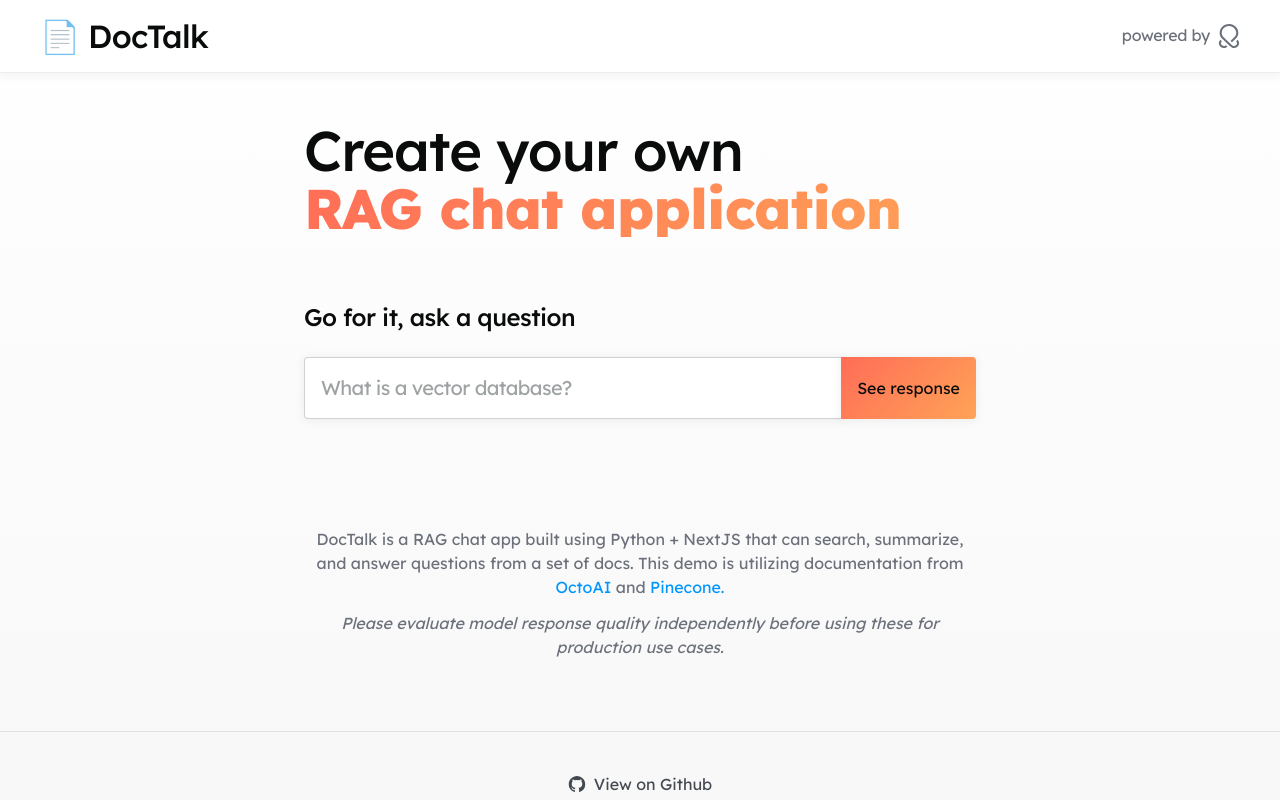
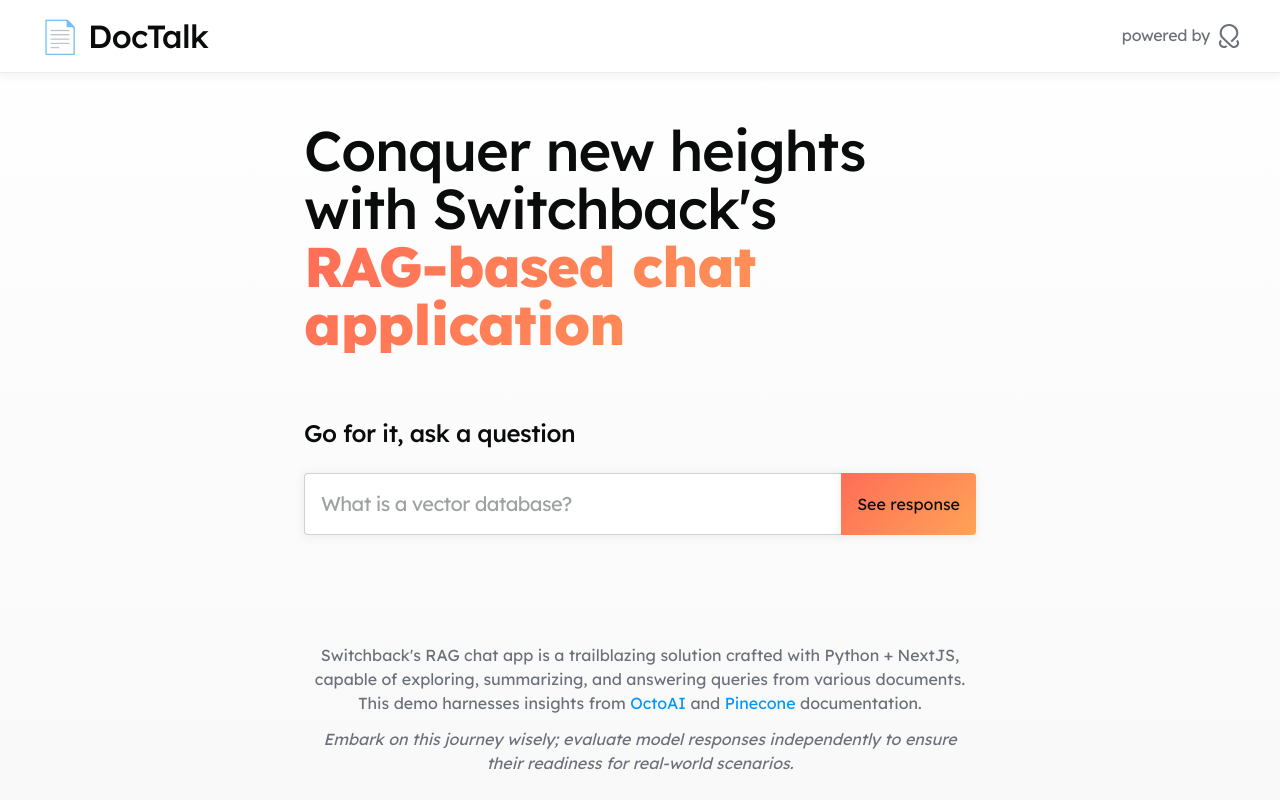
Before and after one commit to chadlagomarsino/octo-ai-cookbook, a Next.js app in the folder doctalk_mods/frontend/: page / in a window 1280 px wide. Shown: the top 800 px of the page. Built offline with nearby package versions, Linux system fonts and the light colour scheme.

Commit message:
Update page.tsx

```diff
--- a/doctalk_mods/frontend/src/app/page.tsx
+++ b/doctalk_mods/frontend/src/app/page.tsx
@@ -5,27 +5,25 @@ export default function Home() {
     <main className="container flex-height">
       <div className="hero">
         <h1>
-          Create your own
-          <span style={{ display: "block" }}>RAG chat application</span>
+          Conquer new heights with Switchback's
+          <span style={{ display: "block" }}>RAG-based chat application</span>
         </h1>
       </div>
       <GeneratedImage />
       <div>
         <p className="credit">
-          DocTalk is a RAG chat app built using Python + NextJS that can search,
-          summarize, and answer questions from a set of docs. This demo is
-          utilizing documentation from{" "}
+          Switchback's RAG chat app is a trailblazing solution crafted with Python + NextJS, capable of exploring, summarizing, and answering queries from various documents. This demo harnesses insights from{" "}
           <a href="https://octo.ai/?utm_source=doctalk" target="_blank">
             OctoAI
           </a>{" "}
           and{" "}
           <a href="https://www.pinecone.io/" target="_blank">
-            Pinecone.
-          </a>
+            Pinecone
+          </a>{" "}
+          documentation.
         </p>
         <p className="disclaimer">
-          Please evaluate model response quality independently before using
-          these for production use cases.
+          Embark on this journey wisely; evaluate model responses independently to ensure their readiness for real-world scenarios.
         </p>
       </div>
     </main>
```
